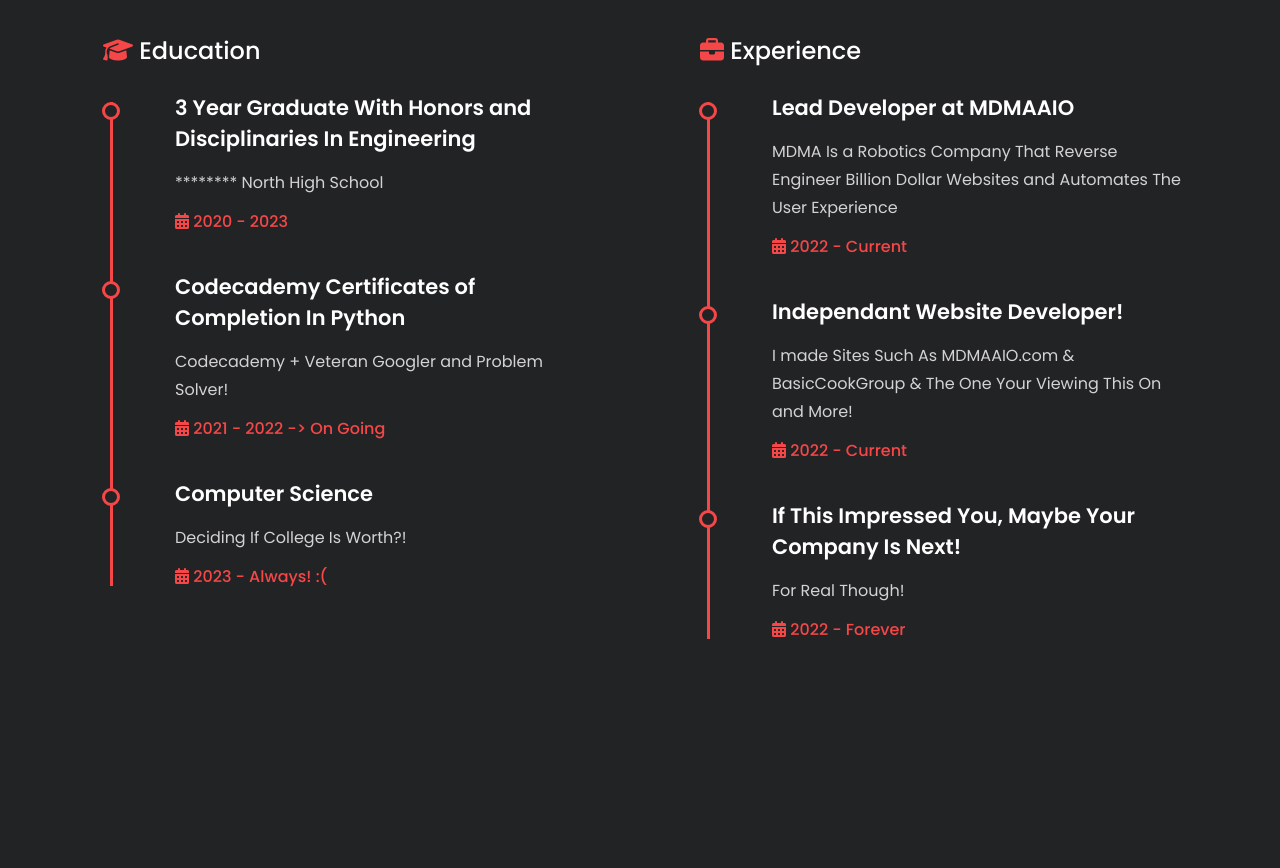
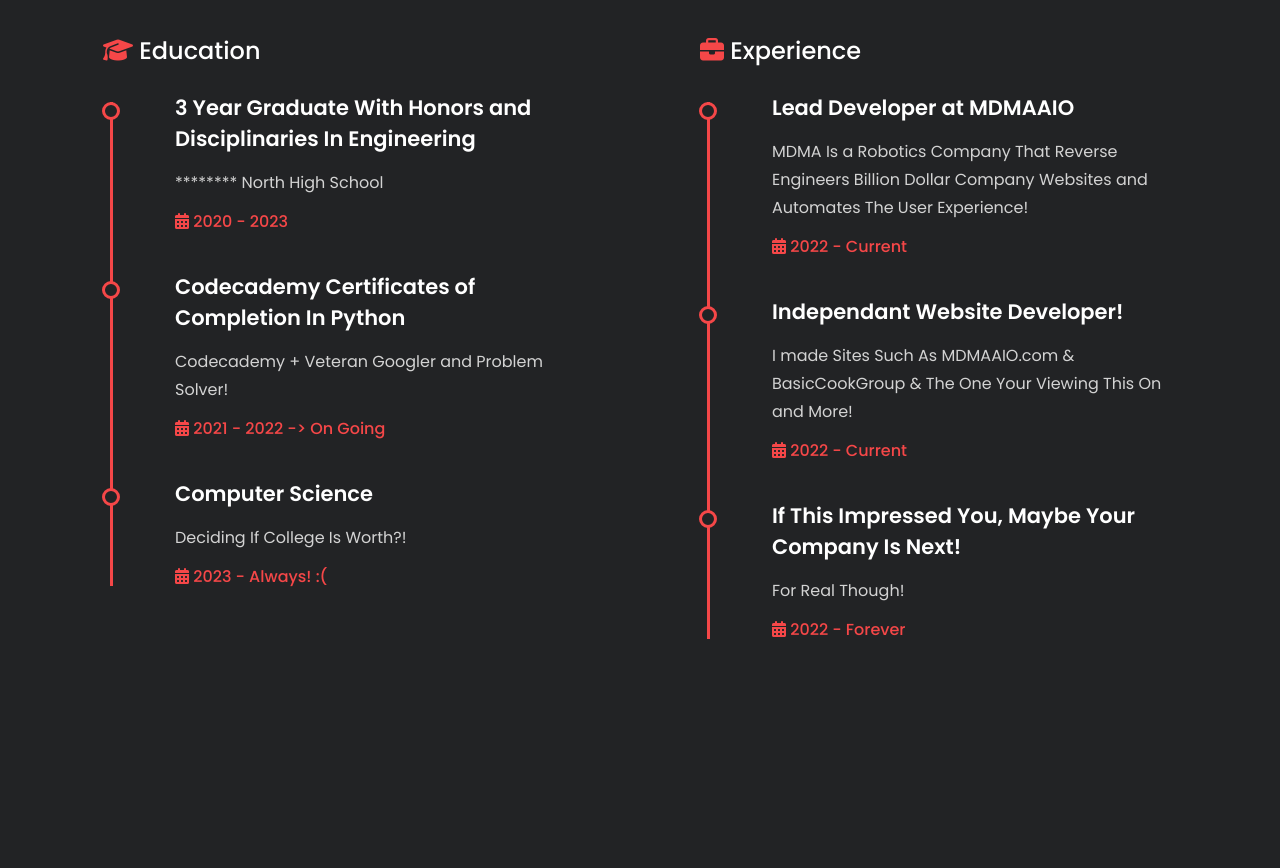
Before and after one commit to eckstasyyyy/eckstasyyyy.github.io, a plain HTML site: page index.html in a window 1280 px wide. Shown: the part 2320-3188 px from the top of the page. Drawn offline with Linux system fonts and the light colour scheme.

Commit message:
Update index.html

```diff
--- a/index.html
+++ b/index.html
@@ -210,7 +210,7 @@
                                 <h2>Lead Developer at <a href="https://mdmaaio.com">MDMAAIO</a></h2>
                             </div>
                             <div class="description">
-                                <p>MDMA Is a Robotics Company That Reverse Engineer Billion Dollar Websites and Automates The User Experience</p>
+                                <p>MDMA Is a Robotics Company That Reverse Engineers Billion Dollar Company Websites and Automates The User Experience!</p>
                                 <h6><i class="fas fa-calendar-alt"></i> 2022 - Current</h6>
                             </div>
                         </div>
```
